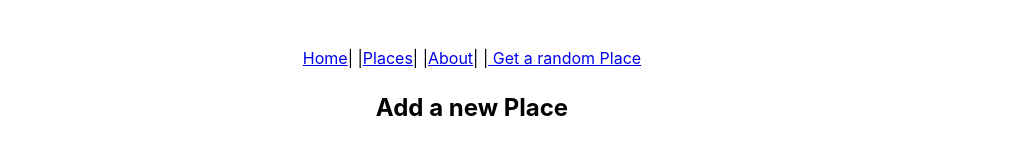
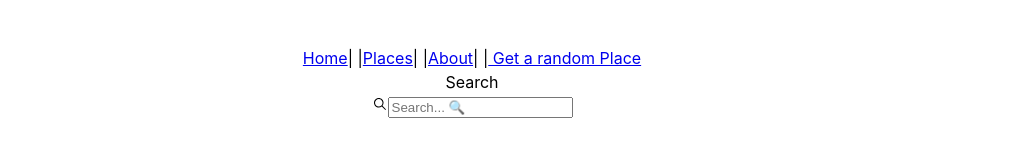
Before and after one commit to melucia/melucia-travel-app, a React (Vite) app: page /places in a window 1280 px wide. Shown: the part 394-538 px from the top of the page, without its empty margins (168-1180 px from the left). Built offline with nearby package versions, Linux system fonts and the light colour scheme; no server answers; the HTML template or start-up script is replaced by a standard one.

Commit message:
implementing search function

```diff
--- a/src/App.jsx
+++ b/src/App.jsx
@@ -14,7 +14,7 @@ function App() {
   return (
     <>
       <NavBar />
-      <Search />
+
       <Routes>
         <Route path="/" element={<HomePage />} />
         <Route path="/places" element={<AllPlaces />} />
--- a/src/components/Search.jsx
+++ b/src/components/Search.jsx
@@ -1,6 +1,36 @@
-function Search() {
+import { useState } from "react";
+import { IoIosSearch } from "react-icons/io";
 
 
+function Search({ onSearch, places }) {
+  const [searchQuery, setSearchQuery] = useState("");
+
+  const handleInputChange = (e) => {
+    const value = e.target.value;
+    setSearchQuery(value);
+    onSearch(value);
+  };
+
+  return (
+    <div className="d-inline-flex justify-content-center align-items-center w-100 p-4">
+      <div className="input-group mb-2 w-50">
+        <div className="input-group-prepend">
+          <span className="input-group-text" id="basic-addon1">
+            Search
+          </span>
+        </div>
+        <IoIosSearch/>
+        <input
+          type="text"
+          placeholder= "Search... 🔍"
+          value={searchQuery}
+          onChange={handleInputChange}
+          className="form-control search-bar"
+        />
+
+      </div>
+    </div>
+  );
 }
 
 export default Search;
--- a/src/pages/AllPlaces.jsx
+++ b/src/pages/AllPlaces.jsx
@@ -3,11 +3,14 @@ import { useEffect, useState } from "react";
 import { Link } from "react-router-dom";
 import AddPlace from "./AddPlace";
 import { FaTrashCan } from "react-icons/fa6";
+import Search from "../components/Search";
+
 
 function AllPlaces() {
   const API_URL = "https://melucia-travel-app.adaptable.app";
 
   const [places, setPlaces] = useState([]);
+  const [filteredPlaces, setFilteredPlaces] = useState([]);
 
   const getAllPlaces = () => {
     axios
@@ -15,6 +18,7 @@ function AllPlaces() {
       .then((response) => {
         console.log(response.data);
         setPlaces(response.data);
+        setFilteredPlaces(response.data);
       })
       .catch((error) => {
         console.log("Error getting places from the API...");
@@ -44,17 +48,34 @@ function AllPlaces() {
   };
   const handleAddPlace = (newPlace) => {
     setPlaces([newPlace, ...places]);
+    setFilteredPlaces([newPlace, ...places]);
   };
 
+  const handleChange = (value) => {
+    console.log(typeof value, "value");
+    if (value === "") {
+      setFilteredPlaces(places);
+    } else {
+      const results = places.filter((place) => {
+        return (
+          place?.city?.toLowerCase().includes(value) ||
+          place?.country?.toLowerCase().includes(value)
+        );
+      });
+
+      setFilteredPlaces(results);
+    }
+  };
   return (
     <>
+      <Search onSearch={handleChange} />
       <AddPlace onAddPlace={handleAddPlace} />
       <div>
-        {places.map((place, index) => {
+        {filteredPlaces.map((place, index) => {
           return (
             <div key={index}>
               <Link to={`/places/${place.id}`}>
-              <img src={place.image} style={{ height: "20rem" }} />
+                <img src={place.image} style={{ height: "20rem" }} />
               </Link>
               <h2>{place.city}</h2>
               <p>{place.country}</p>
@@ -78,5 +99,4 @@ function AllPlaces() {
     </>
   );
 }
-
 export default AllPlaces;
```
